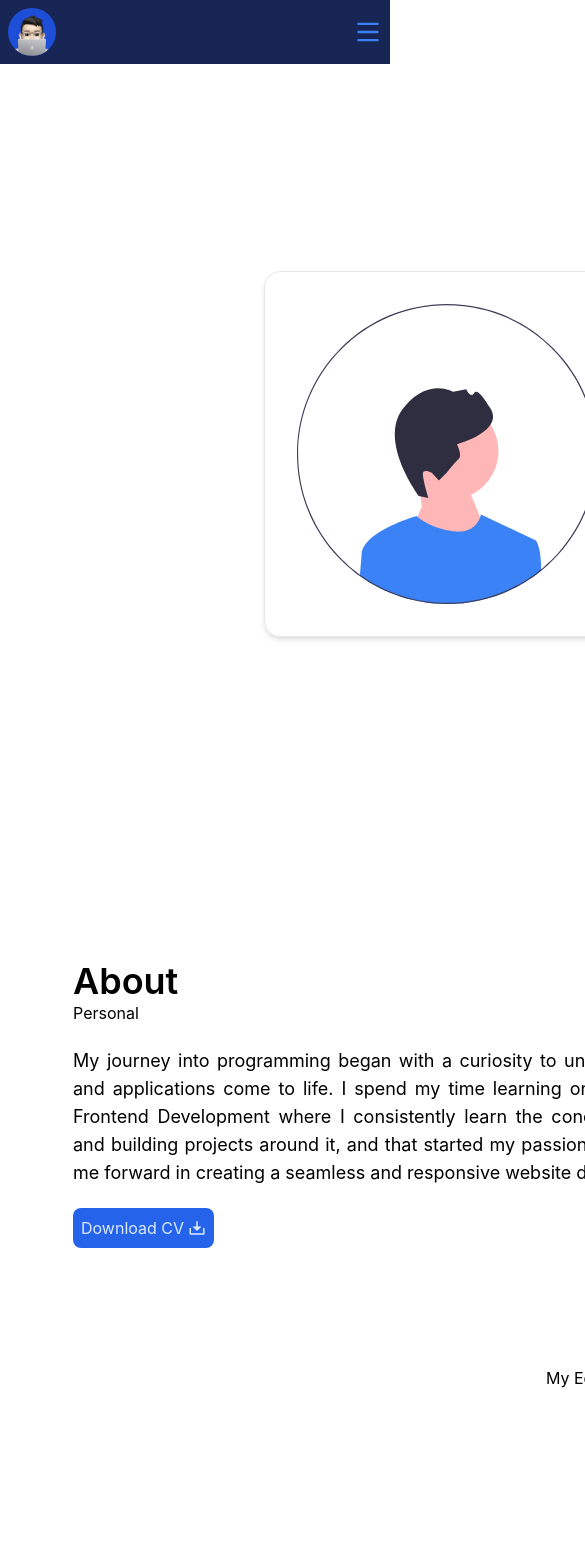
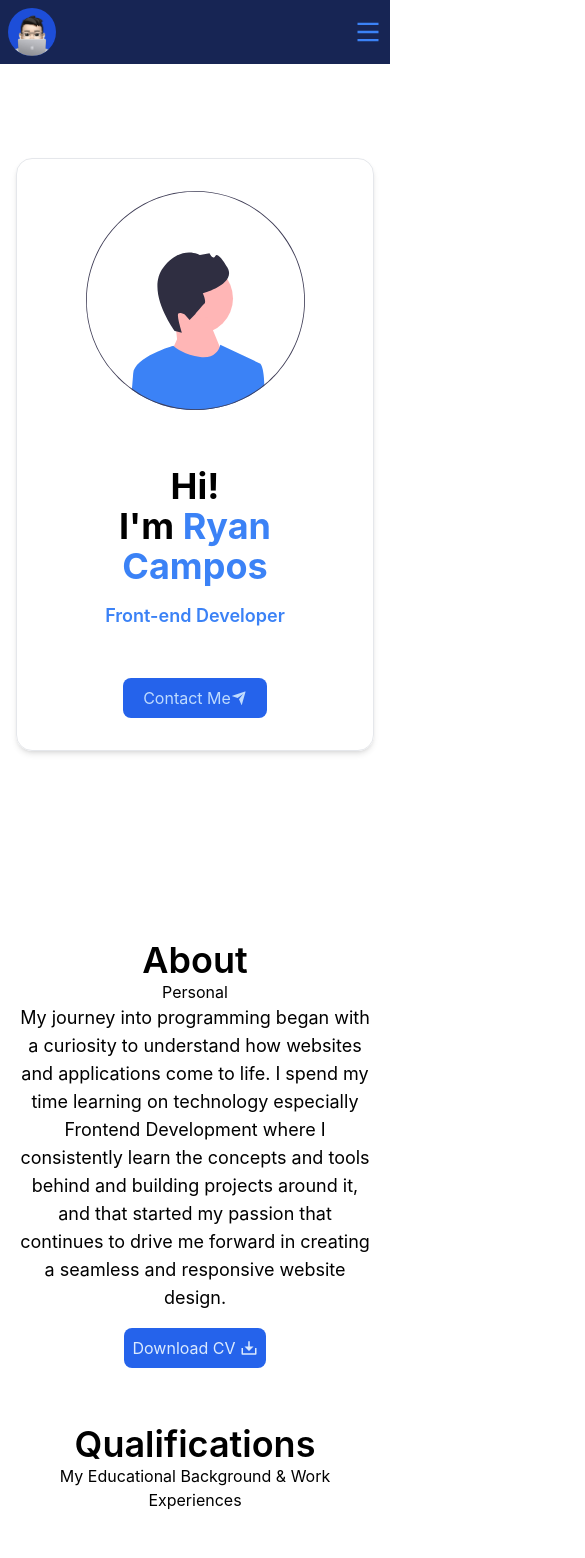
Before and after one commit to Raayoong/portfolio, a React (Create React App) app: page / in a window 390 px wide. Shown: the top 1558 px of the page, 585 px wide, since content can reach past the window. Built offline with nearby package versions, Linux system fonts and the light colour scheme.

Commit message:
add device responsiveness for mobile screen

```diff
--- a/src/App.js
+++ b/src/App.js
@@ -9,7 +9,7 @@ function App() {
       <nav className="w-full">
         <Navbar />
       </nav>
-      <main className="w-[1460px] mx-auto mt-[5rem] p-4">
+      <main className="lg:w-[1460px] w-full  mx-auto mt-[5rem] p-4">
         <Home />
         <About />
       </main>
@@ -17,4 +17,6 @@ function App() {
   );
 }
 
+
+
 export default App;
--- a/src/components/about.js
+++ b/src/components/about.js
@@ -1,16 +1,15 @@
 import Coding from "../assets/coding.svg";
 import AOS from "aos";
 import "aos/dist/aos.css";
-import {useState, useRef, useEffect} from "react";
+import { useState, useRef, useEffect } from "react";
 
 AOS.init();
 const About = () => {
 
 
 
-
   const works = [
-    { company: "Employed @ PLDT", position: "CX I", year: "2019-Present" },
+    { company: "Employed @ PLDT", position: "Customer Experience I", year: "2019-Present" },
     { company: "Employed @ ActivAsia", position: "IT Assistant", year: "2018" },
     {
       company: "Graduated @ Lorma Colleges",
@@ -19,25 +18,37 @@ const About = () => {
     },
   ];
 
-  const myServices = [{title: "Web Design", descripion: "Using my free time creating websites to translate design concepts into functioning web pages. I ensure that the website is responsive and accessible across various devices and screen sizes"},
-  {title: "Network Topology Design", descripion: "I create network topology designs that outline the structure, layout, and interconnections of network components determining the placement of routers, switches and other network devies."},
-  {title: "Web Design", descripion: "Using my free time creating websites to translate design concepts into functioning web pages. I ensure that the website is responsive and accessible across various devices and screen sizes"},
-
-]
+  const myServices = [
+    {
+      title: "Web Design",
+      descripion:
+        "Using my free time creating websites to translate design concepts into functioning web pages. I ensure that the website is responsive and accessible across various devices and screen sizes",
+    },
+    {
+      title: "Network Topology Design",
+      descripion:
+        "I create network topology designs that outline the structure, layout, and interconnections of network components determining the placement of routers, switches and other network devies.",
+    },
+    {
+      title: "Web Design",
+      descripion:
+        "Using my free time creating websites to translate design concepts into functioning web pages. I ensure that the website is responsive and accessible across various devices and screen sizes",
+    },
+  ];
 
   return (
     <section id="About" className="h-[150vh] w-full">
-      <div className="flex flex-row-reverse justify-center">
+      <div className="flex flex-row-reverse justify-center ">
         <figure>
-          <img className="w-[600px] drop-shadow-md" src={Coding} alt="" />
+          <img className="w-[600px] hidden lg:block drop-shadow-md" src={Coding} alt="" />
         </figure>
-        <div className="w-3/6 flex flex-col justify-evenly">
+        <div className="lg:w-3/6 flex flex-col lg:justify-evenly">
           <header className="flex flex-col">
-            <h1 className="text-4xl font-semibold">About</h1>
-            <span>Personal</span>
+            <h1 className="text-4xl font-semibold text-center">About</h1>
+            <span className="text-center">Personal</span>
           </header>
           <div>
-            <p className="text-justify text-lg">
+            <p className="text-center text-lg lg:text-justify">
               My journey into programming began with a curiosity to understand
               how websites and applications come to life. I spend my time
               learning on technology especially Frontend Development where I
@@ -47,7 +58,7 @@ const About = () => {
               design.
             </p>
           </div>
-          <div>
+          <div className="flex justify-center lg:justify-start pt-4">
             <button className=" bg-blue-600 p-2 rounded-lg flex items-center">
               <a
                 className="flex items-center text-blue-100 gap-1"
@@ -71,25 +82,29 @@ const About = () => {
         </div>
       </div>
       <div className=" flex flex-col justify-center items-center pt-14 pb-14">
-        <div className="flex justify-center items-center flex-col w-3/6 pb-12">
+        <div className="flex justify-center items-center flex-col lg:w-3/6 pb-12">
           <h1 className="text-4xl font-semibold">Qualifications</h1>
-          <span>My Educational Background & Work Experiences</span>
+          <span className="text-center">My Educational Background & Work Experiences</span>
         </div>
-        <div className="timeline w-3/6">
-          <ul className="flex flex-col gap-12 ">
+        <div className="timeline w-full lg:w-3/6">
+          <ul className="flex flex-col gap-4 lg:gap-12 ">
             {works.map((work) => (
               <li
                 className="flex flex-col   w-3/6 odd:text-end odd:pr-8 even:pl-8 even:ml-[50%]  "
                 key={work.company}
               >
+                <div data-aos="zoom-out-up"
+                    data-aos-duration="800">
                   <div
-                  className="flex flex-col bg-blue-50 px-4 py-1 rounded-lg leading-tight shadow-lg"
-                  data-aos="zoom-out-up"
-                  data-aos-duration="800"
+                    className="flex flex-col  px-4 py-1 rounded-lg leading-tight text-blue-700 hover:scale-110 transition duration-500 ease-in-out"
+
                   >
-                  <span className="font-semibold text-lg">{work.company}</span>
+                    <span className="font-semibold lg:text-lg">
+                      {work.company}
+                    </span>
                     <span className="text-sm">{work.position}</span>
                     <span className="text-sm">{work.year}</span>
+                  </div>
                 </div>
               </li>
             ))}
@@ -102,28 +117,26 @@ const About = () => {
           <span>My Services</span>
         </div>
         <div>
-          <div className="cardlist flex justify-evenly pt-12 gap-12">
-
-              {
-
-
-                myServices.map((service) =>(
-
-                  <div className="group" data-aos="zoom-in-left">
-                  <div className="card p-4 border-t-4 border-teal-400 bg-blue-800 rounded-lg drop-shadow-xl transition ease-in-out min-w-md min-h-[220px] overflow-hidden hover:scale-105 ">
+          <div className="cardlist flex flex-col lg:flex-row  justify-evenly pt-12 gap-12">
+            {myServices.map((service) => (
+              <div className="group transition ease-in-out">
+              <div data-aos="zoom-in-left">
+              <div className="card p-4 border-t-4 border-teal-400 bg-blue-800 rounded-lg drop-shadow-xl transition ease-in-out min-w-md min-h-[220px] overflow-hidden ">
                   <div className="card-header text-center pb-4">
-                      <h2 className="text-2xl font-semibold text-blue-100 translate-y-[240%] group-hover:text-xl group-hover:translate-y-0 transition ease-out duration-500">{service.title}</h2>
+                    <h2 className="text-2xl font-semibold text-blue-100 translate-y-[240%] group-hover:text-xl group-hover:translate-y-0 transition ease-out duration-500">
+                      {service.title}
+                    </h2>
                   </div>
                   <div className="card-body -translate-x-[105%] group-hover:-translate-x-0 transition duration-500 ease-in-out ">
-                      <p className="text-justify text-blue-300 tracking-tighter" >{service.descripion}</p>
+                    <p className="text-justify text-blue-300 tracking-tighter">
+                      {service.descripion}
+                    </p>
                   </div>
                 </div>
               </div>
 
-                ))
-              }
-
-
+              </div>
+            ))}
           </div>
         </div>
       </div>
--- a/src/components/home.js
+++ b/src/components/home.js
@@ -4,17 +4,17 @@ import Plane from "../assets/send-plane-fill.svg";
 const Home = () => {
   return (
     <section id="Home" className="h-screen flex items-center justify-center pb-[13rem] pt-20">
-      <div className="flex flex-row items-center justify-center gap-14 border-[1px] p-8 rounded-2xl shadow-md">
-        <figure>
-          <img className="w-[300px]" src={Profile} alt="" />
+      <div className="flex flex-col lg:flex-row items-center justify-center gap-14 border-[1px] p-8 rounded-2xl shadow-md">
+        <figure className="flex justify-center">
+          <img className="w-3/4 lg:w-[300px] " src={Profile} alt="" />
         </figure>
-        <div className="flex flex-col">
-            <h1 className="text-6xl font-bold">Hi!</h1>
-            <h1 className="text-6xl pb-4 font-bold"> I'm <span className="text-blue-500">Ryan Campos</span></h1>
-            <h2 className="text-2xl text-blue-500 font-semibold pb-12">Front-end Developer</h2>
+        <div className="flex flex-col lg:text-start text-center">
+            <h1 className="text-4xl lg:text-6xl font-bold">Hi!</h1>
+            <h1 className="text-4xl lg:text-6xl pb-4 font-bold"> I'm <span className="text-blue-500">Ryan Campos</span></h1>
+            <h2 className="text-lg lg:text-2xl text-blue-500 font-semibold pb-12">Front-end Developer</h2>
 
 
-            <div>
+            <div className="flex justify-center lg:justify-start">
                 <a href="mailto:rclyde.campos@gmail.com" className="flex items-center justify-center bg-blue-600 w-36 p-2 rounded-lg text-blue-200">Contact Me <span className=""><svg xmlns="http://www.w3.org/2000/svg" width="16px" viewBox="0 0 24 24" fill="currentColor"><path d="M1.94607 9.31543C1.42353 9.14125 1.4194 8.86022 1.95682 8.68108L21.043 2.31901C21.5715 2.14285 21.8746 2.43866 21.7265 2.95694L16.2733 22.0432C16.1223 22.5716 15.8177 22.59 15.5944 22.0876L11.9999 14L17.9999 6.00005L9.99992 12L1.94607 9.31543Z"></path></svg>
 </span></a>
             </div>
--- a/src/index.css
+++ b/src/index.css
@@ -59,3 +59,8 @@ code {
   left: -6px;
   z-index: 1;
 }
+/* decrease opacity of cards when not hovered */
+.cardlist:hover > :not(:hover)
+{
+  opacity: 0.4;
+}
```
Lines whose indentation alone changed are shown as unchanged.
